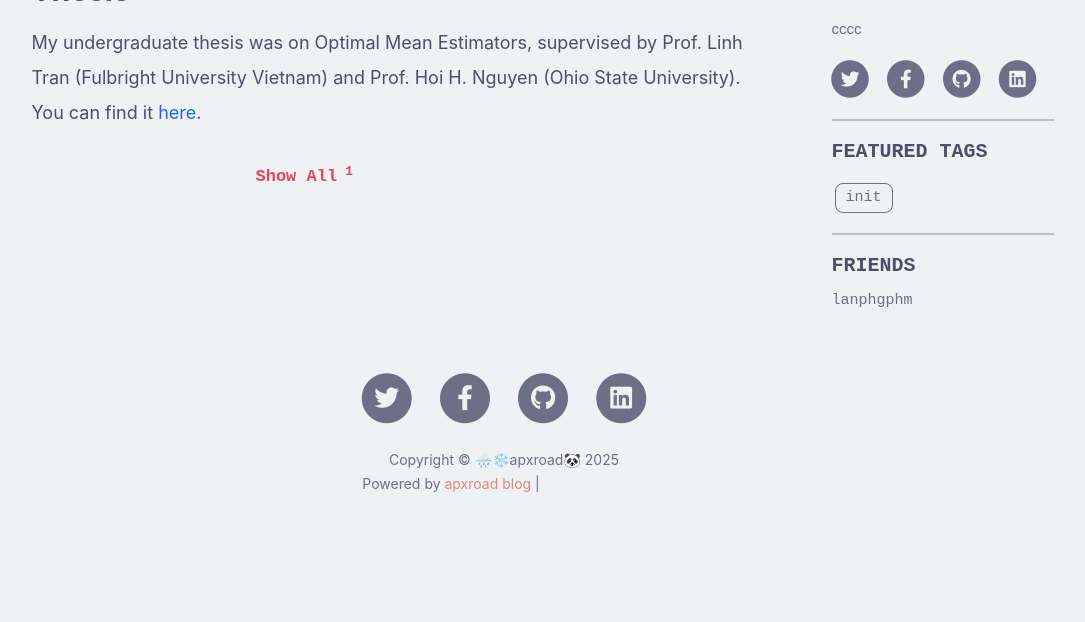
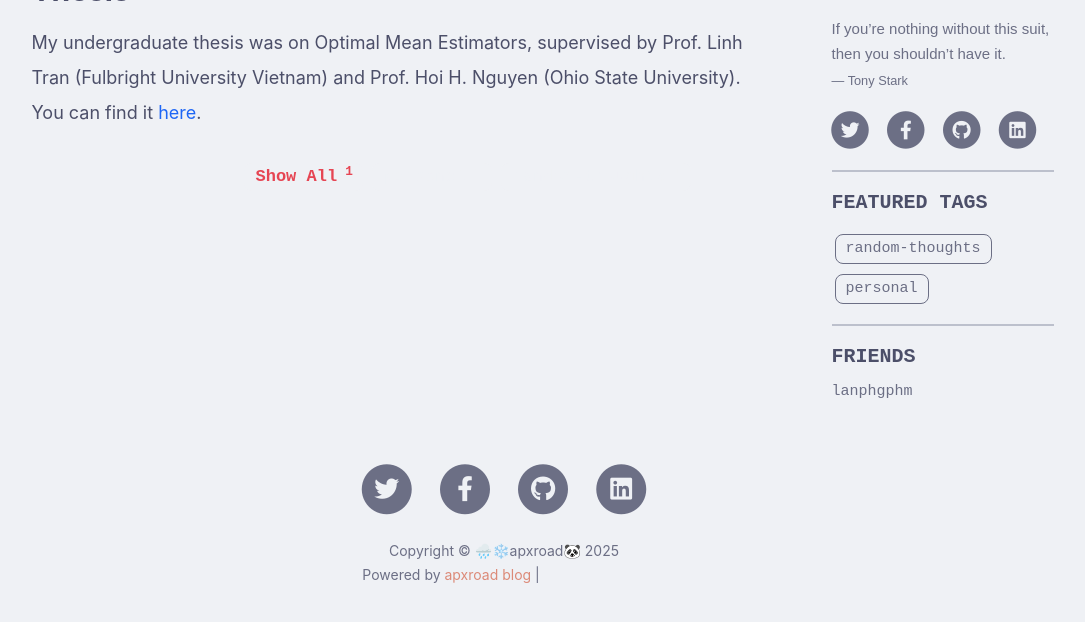
Before and after one commit to apxroad/apxroad.github.io, a Jekyll site: the page built from research.html, in a window 1280 px wide, cut to the strip 689-1341 px from the top of the page. Shown: the top 622 px of the strip, without its empty margins (136-1221 px from the left). Built offline with Jekyll 4.4.1, drawn with Linux system fonts in a browser that asks for light colours; comment, search, counter and statistics services are not loaded; before the commit the page ends 1250 px from its top, so only the background shows below that; grey boxes are pictures that could not be loaded.

```diff
--- a/_config.yml
+++ b/_config.yml
@@ -72,7 +72,7 @@ ga_domain: huangxuan.me
 
 # Sidebar settings
 sidebar: true # whether or not using Sidebar.
-sidebar-about-description: "cccc"
+sidebar-about-description: "If you’re nothing without this suit, then you shouldn’t have it. <br> <small>— Tony Stark</small>" # description in sidebar
 sidebar-avatar: https://github.com/apxroad.png # use absolute URL, seeing it's used in both `/` and `/about/`
 
 # Featured Tags
--- a/teaching.html
+++ b/teaching.html
@@ -1,7 +1,7 @@
 ---
 layout: page
 title: 'TEACHING'
-description: 'Where winds of wonder blow, every note struck kindles flames yet to blaze.'
+description: '<em>Where winds of wonder blow, every note struck kindles flames yet to blaze.</em>'
 header-img: 'img/post-bg-about.jpg'
 header-mask: 0.3
 multilingual: true
```
Also changed, not shown: _posts/2025-04-20-firstPost.md (added, +26 -0 lines), _posts/2025-04-20-init.md (deleted, +0 -11 lines), _posts/img/change_me.jpg (deleted).
